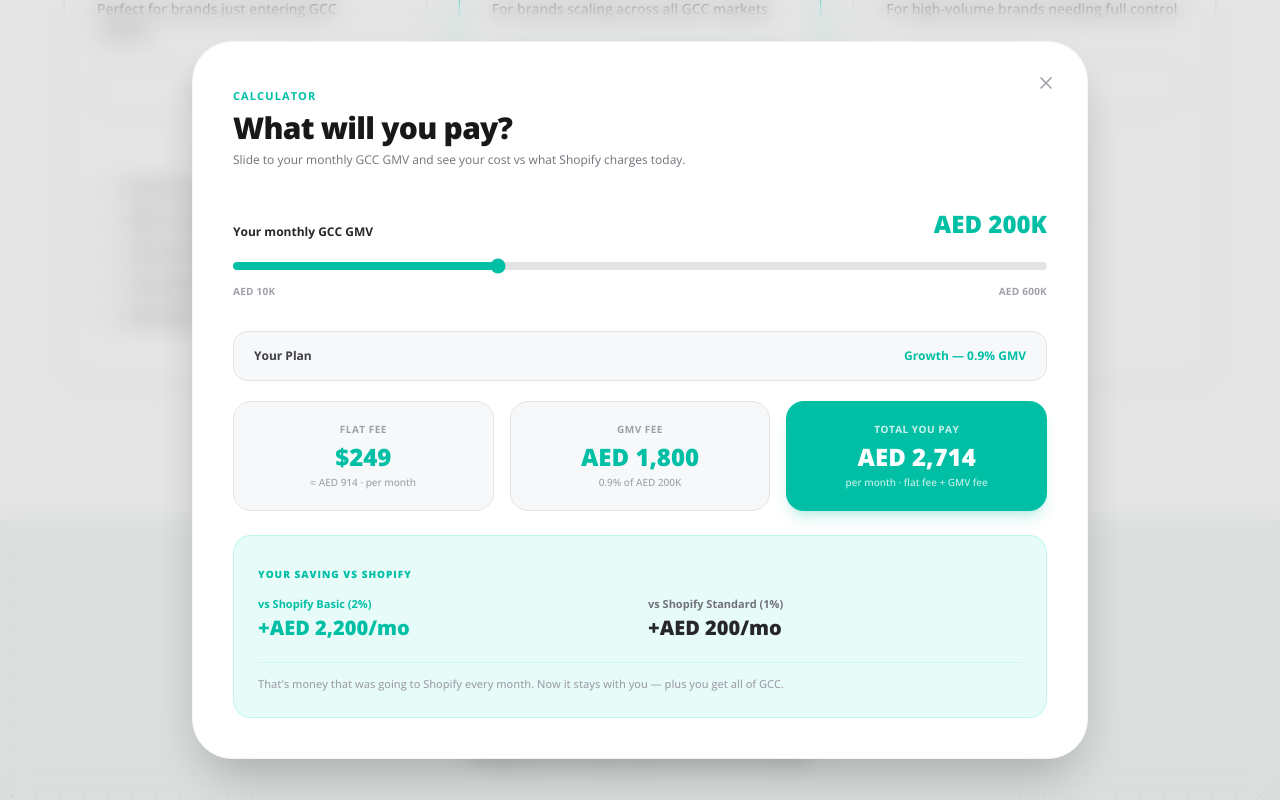
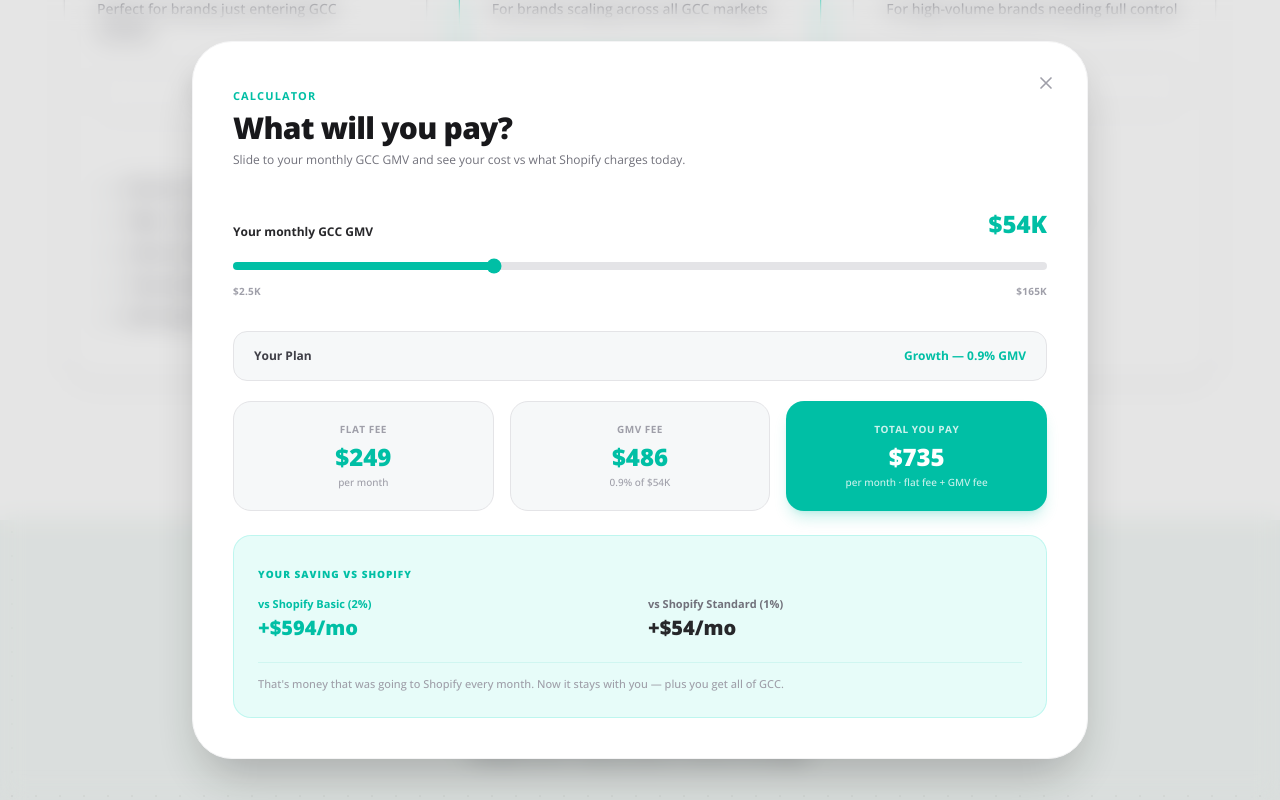
Before and after one commit to frontendmakaidigitals/gulfcart, a Next.js app: page / in a window 1280 px wide. Both pictures are taken after typing "Sample", "name@example.com", "Sample", "Sample", "Sample", "Sample" into the empty fields and a click on the button "Calculate the difference now". Shown: the part 7788-8588 px from the top of the page. Built offline with nearby package versions, Linux system fonts and the light colour scheme.

Commit message:
changed to usd

```diff
--- a/app/(root)/sections/calculator.tsx
+++ b/app/(root)/sections/calculator.tsx
@@ -2,189 +2,119 @@
 import React, { useState } from "react";
 import { cn } from "@/lib/utils";
 
-const USD_TO_AED = 3.67;
+export default function PricingCalculator() {
+  const [usdGmv, setUsdGmv] = useState(54000);
 
-export default function PricingCalculator() {
-  const [aedGmv, setAedGmv] = useState(200000);
-
-  const getPlanDetails = (currentAed: number) => {
-    if (currentAed <= 100000)
+  const getPlanDetails = (currentUsd: number) => {
+    if (currentUsd <= 27000)
       return { name: "Starter", rate: 0.012, rateLabel: "1.2%", priceUSD: 149 };
-    if (currentAed <= 500000)
+    if (currentUsd <= 136000)
       return { name: "Growth", rate: 0.009, rateLabel: "0.9%", priceUSD: 249 };
-    return {
-      name: "Enterprise",
-      rate: null,
-      rateLabel: "Custom",
-      priceUSD: null,
-    };
+    return { name: "Enterprise", rate: null, rateLabel: "Custom", priceUSD: null };
   };
 
-  const plan = getPlanDetails(aedGmv);
+  const plan = getPlanDetails(usdGmv);
+  const baseFeeUSD = plan.priceUSD ?? 0;
+  const gmvFeeUSD = plan.rate ? Math.round(usdGmv * plan.rate) : 0;
+  const totalUSD = baseFeeUSD + gmvFeeUSD;
 
-  const baseFeeUSD = plan.priceUSD ?? 0;
-  const baseFeeAED = Math.round(baseFeeUSD * USD_TO_AED);
-  const gmvFeeAED = plan.rate ? Math.round(aedGmv * plan.rate) : 0;
-  const totalAED = baseFeeAED + gmvFeeAED;
-
-  const shopify2AED = Math.round(aedGmv * 0.02);
-  const shopify1AED = Math.round(aedGmv * 0.01);
-  const savingsBasic = shopify2AED - gmvFeeAED;
-  const savingsStandard = shopify1AED - gmvFeeAED;
-
-  const fmtAED = (n: number) =>
-    new Intl.NumberFormat("en-US", { maximumFractionDigits: 0 }).format(n);
-
-  const fmtAEDShort = (n: number) => {
-    if (n >= 1_000_000) return `${(n / 1_000_000).toFixed(1)}M`;
-    if (n >= 10_000) return `${Math.round(n / 1_000)}K`;
-    return Math.round(n).toLocaleString();
-  };
+  const shopify2USD = Math.round(usdGmv * 0.02);
+  const shopify1USD = Math.round(usdGmv * 0.01);
+  const savingsBasic = shopify2USD - gmvFeeUSD;
+  const savingsStandard = shopify1USD - gmvFeeUSD;
 
   const fmtUSD = (n: number) =>
-    "$" +
-    new Intl.NumberFormat("en-US", { maximumFractionDigits: 0 }).format(n);
+    "$" + new Intl.NumberFormat("en-US", { maximumFractionDigits: 0 }).format(n);
+
+  const fmtUSDShort = (n: number) => {
+    if (n >= 1_000_000) return `$${(n / 1_000_000).toFixed(1)}M`;
+    if (n >= 10_000) return `$${Math.round(n / 1_000)}K`;
+    return "$" + Math.round(n).toLocaleString();
+  };
 
   return (
     <section className="bg-white rounded-[2.5rem] border border-zinc-100 shadow-2xl p-6 md:p-10 text-zinc-900 w-full">
-      {/* Header */}
       <div>
-        <span className="text-[11px] font-bold uppercase tracking-widest text-[#00bfa5]">
-          Calculator
-        </span>
-        <h2 className="mt-1 text-3xl font-extrabold tracking-tight text-zinc-900">
-          What will you pay?
-        </h2>
+        <span className="text-[11px] font-bold uppercase tracking-widest text-[#00bfa5]">Calculator</span>
+        <h2 className="mt-1 text-3xl font-extrabold tracking-tight text-zinc-900">What will you pay?</h2>
         <p className="mt-1.5 text-xs text-zinc-500 font-normal">
-          Slide to your monthly GCC GMV and see your cost vs what Shopify
-          charges today.
+          Slide to your monthly GCC GMV and see your cost vs what Shopify charges today.
         </p>
       </div>
 
-      {/* Slider Metric Input */}
       <div className="mt-10">
         <div className="flex items-end justify-between mb-3">
-          <span className="text-xs font-bold text-zinc-800">
-            Your monthly GCC GMV
-          </span>
-          <span className="text-2xl font-black text-[#00bfa5]">
-            AED {fmtAEDShort(aedGmv)}
-          </span>
+          <span className="text-xs font-bold text-zinc-800">Your monthly GCC GMV</span>
+          <span className="text-2xl font-black text-[#00bfa5]">{fmtUSDShort(usdGmv)}</span>
         </div>
-
         <input
           type="range"
-          min="10000"
-          max="600000"
-          step="5000"
-          value={aedGmv}
-          onChange={(e) => setAedGmv(Number(e.target.value))}
+          min="2500"
+          max="165000"
+          step="500"
+          value={usdGmv}
+          onChange={(e) => setUsdGmv(Number(e.target.value))}
           className="h-2 w-full cursor-pointer appearance-none rounded-lg bg-zinc-100 accent-[#00bfa5]"
           style={{
-            background: `linear-gradient(to right, #00bfa5 0%, #00bfa5 ${((aedGmv - 10000) / 590000) * 100}%, #e4e4e7 ${((aedGmv - 10000) / 590000) * 100}%, #e4e4e7 100%)`,
+            background: `linear-gradient(to right, #00bfa5 0%, #00bfa5 ${((usdGmv - 2500) / 162500) * 100}%, #e4e4e7 ${((usdGmv - 2500) / 162500) * 100}%, #e4e4e7 100%)`,
           }}
         />
         <div className="flex justify-between items-center mt-2 text-[10px] text-zinc-400 font-bold tracking-wide">
-          <span>AED 10K</span>
-          <span>AED 600K</span>
+          <span>$2.5K</span>
+          <span>$165K</span>
         </div>
       </div>
 
-      {/* Dynamic Sub-header Plan Summary */}
       <div className="mt-8 flex items-center justify-between rounded-xl bg-[#F6F8F9] px-5 py-4 font-bold border border-zinc-200">
         <span className="text-xs text-zinc-700">Your Plan</span>
-        <span className="text-xs font-bold text-[#00bfa5]">
-          {plan.name} — {plan.rateLabel} GMV
-        </span>
+        <span className="text-xs font-bold text-[#00bfa5]">{plan.name} — {plan.rateLabel} GMV</span>
       </div>
 
       {plan.priceUSD !== null ? (
         <>
-          {/* Main Visual Value Grid */}
           <div className="mt-5 grid grid-cols-1 gap-4 sm:grid-cols-3">
-            {/* Flat Fee */}
             <div className="flex flex-col items-center justify-center rounded-2xl bg-[#F6F8F9] border border-zinc-200 p-5 text-center">
-              <span className="text-[10px] font-bold text-zinc-400 uppercase tracking-wider">
-                Flat Fee
-              </span>
-              <span className="mt-1 text-2xl font-extrabold text-[#00bfa5]">
-                {fmtUSD(baseFeeUSD)}
-              </span>
-              <span className="mt-0.5 text-[10px] text-zinc-400 font-medium">
-                ≈ AED {fmtAED(baseFeeAED)} · per month
-              </span>
+              <span className="text-[10px] font-bold text-zinc-400 uppercase tracking-wider">Flat Fee</span>
+              <span className="mt-1 text-2xl font-extrabold text-[#00bfa5]">{fmtUSD(baseFeeUSD)}</span>
+              <span className="mt-0.5 text-[10px] text-zinc-400 font-medium">per month</span>
             </div>
 
-            {/* GMV Fee */}
             <div className="flex flex-col items-center justify-center rounded-2xl bg-[#F6F8F9] border border-zinc-200 p-5 text-center">
-              <span className="text-[10px] font-bold text-zinc-400 uppercase tracking-wider">
-                GMV Fee
-              </span>
-              <span className="mt-1 text-2xl font-extrabold text-[#00bfa5]">
-                AED {fmtAED(gmvFeeAED)}
-              </span>
-              <span className="mt-0.5 text-[10px] text-zinc-400 font-medium">
-                {plan.rateLabel} of AED {fmtAEDShort(aedGmv)}
-              </span>
+              <span className="text-[10px] font-bold text-zinc-400 uppercase tracking-wider">GMV Fee</span>
+              <span className="mt-1 text-2xl font-extrabold text-[#00bfa5]">{fmtUSD(gmvFeeUSD)}</span>
+              <span className="mt-0.5 text-[10px] text-zinc-400 font-medium">{plan.rateLabel} of {fmtUSDShort(usdGmv)}</span>
             </div>
 
-            {/* Total Target Card */}
             <div className="flex flex-col items-center justify-center rounded-2xl bg-[#00bfa5] p-5 text-center text-white shadow-lg shadow-[#00bfa5]/20">
-              <span className="text-[10px] font-bold text-white/80 uppercase tracking-wider">
-                Total You Pay
-              </span>
-              <span className="mt-1 text-2xl font-black">
-                AED {fmtAED(totalAED)}
-              </span>
-              <span className="mt-0.5 text-[10px] text-white/80 font-medium">
-                per month · flat fee + GMV fee
-              </span>
+              <span className="text-[10px] font-bold text-white/80 uppercase tracking-wider">Total You Pay</span>
+              <span className="mt-1 text-2xl font-black">{fmtUSD(totalUSD)}</span>
+              <span className="mt-0.5 text-[10px] text-white/80 font-medium">per month · flat fee + GMV fee</span>
             </div>
           </div>
 
-          {/* Shopify Competitor Matrix Box */}
           <div className="mt-6 rounded-2xl bg-primary/10 border border-primary/20 p-6">
-            <span className="text-[10px] font-extrabold uppercase tracking-widest text-[#00bfa5]">
-              Your Saving vs Shopify
-            </span>
-
+            <span className="text-[10px] font-extrabold uppercase tracking-widest text-[#00bfa5]">Your Saving vs Shopify</span>
             <div className="mt-3 grid grid-cols-1 gap-4 sm:grid-cols-2 border-b border-[#00bfa5]/10 pb-5">
               <div className="flex flex-col">
-                <span className="text-[11px] font-bold text-[#00bfa5]">
-                  vs Shopify Basic (2%)
-                </span>
-                <span className="mt-0.5 text-xl font-black text-[#00bfa5]">
-                  +AED {fmtAED(savingsBasic)}/mo
-                </span>
+                <span className="text-[11px] font-bold text-[#00bfa5]">vs Shopify Basic (2%)</span>
+                <span className="mt-0.5 text-xl font-black text-[#00bfa5]">+{fmtUSD(savingsBasic)}/mo</span>
               </div>
-
               <div className="flex flex-col">
-                <span className="text-[11px] font-bold text-zinc-500">
-                  vs Shopify Standard (1%)
-                </span>
-                <span className="mt-0.5 text-xl font-black text-zinc-800">
-                  +AED {fmtAED(savingsStandard)}/mo
-                </span>
+                <span className="text-[11px] font-bold text-zinc-500">vs Shopify Standard (1%)</span>
+                <span className="mt-0.5 text-xl font-black text-zinc-800">+{fmtUSD(savingsStandard)}/mo</span>
               </div>
             </div>
-
             <p className="mt-3 text-[11px] font-medium leading-relaxed text-zinc-400">
-              That&apos;s money that was going to Shopify every month. Now it stays
-              with you — plus you get all of GCC.
+              That&apos;s money that was going to Shopify every month. Now it stays with you — plus you get all of GCC.
             </p>
           </div>
         </>
       ) : (
-        /* Enterprise fallback view */
         <div className="mt-5 rounded-2xl bg-[#F6F8F9] p-8 text-center flex flex-col items-center justify-center border border-zinc-100">
           <p className="text-zinc-500 text-sm max-w-sm font-medium">
-            You&apos;re in Enterprise territory — let&apos;s talk custom pricing
-            tailored to your volume.
+            You&apos;re in Enterprise territory — let&apos;s talk custom pricing tailored to your volume.
           </p>
-          <button
-            type="button"
-            className="mt-4 px-6 py-2.5 bg-[#00bfa5] hover:bg-[#00a892] font-bold text-white text-xs rounded-xl shadow-md transition-all"
-          >
+          <button type="button" className="mt-4 px-6 py-2.5 bg-[#00bfa5] hover:bg-[#00a892] font-bold text-white text-xs rounded-xl shadow-md transition-all">
             Book a call →
           </button>
         </div>
```
